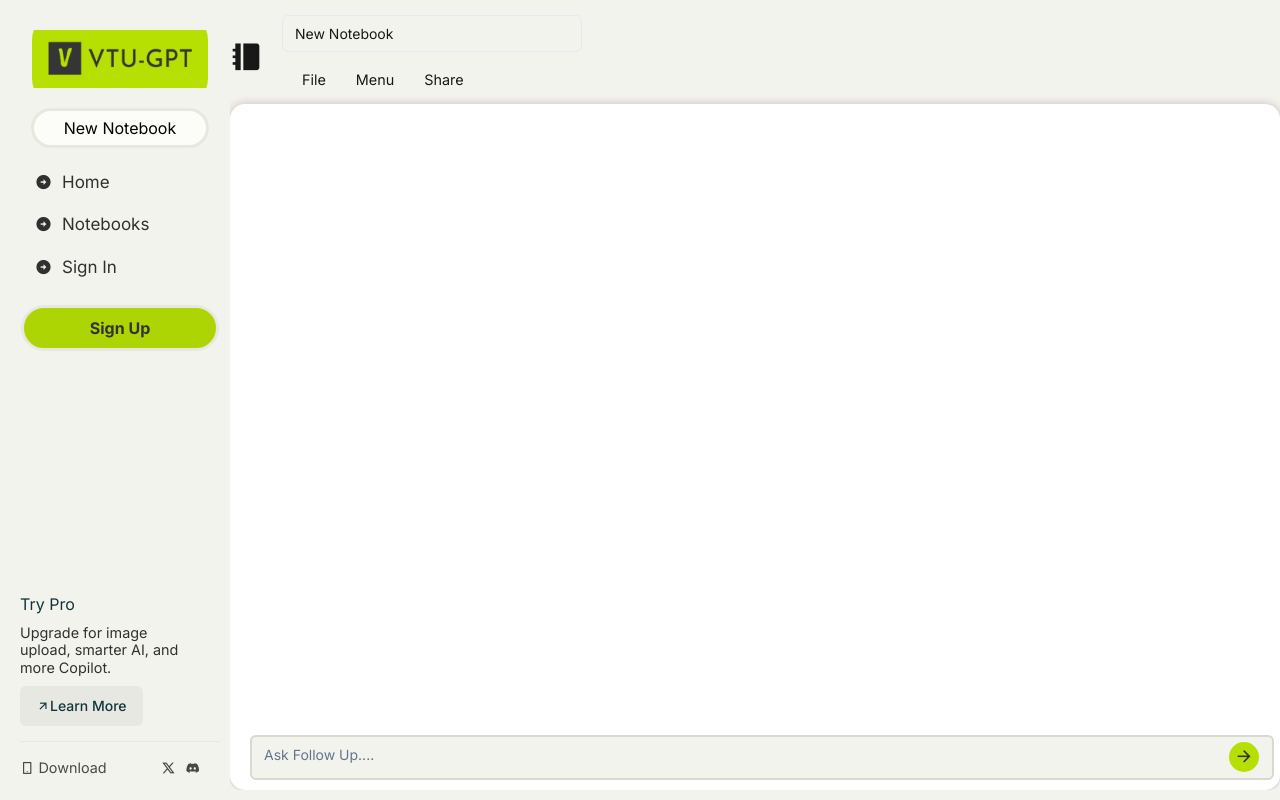
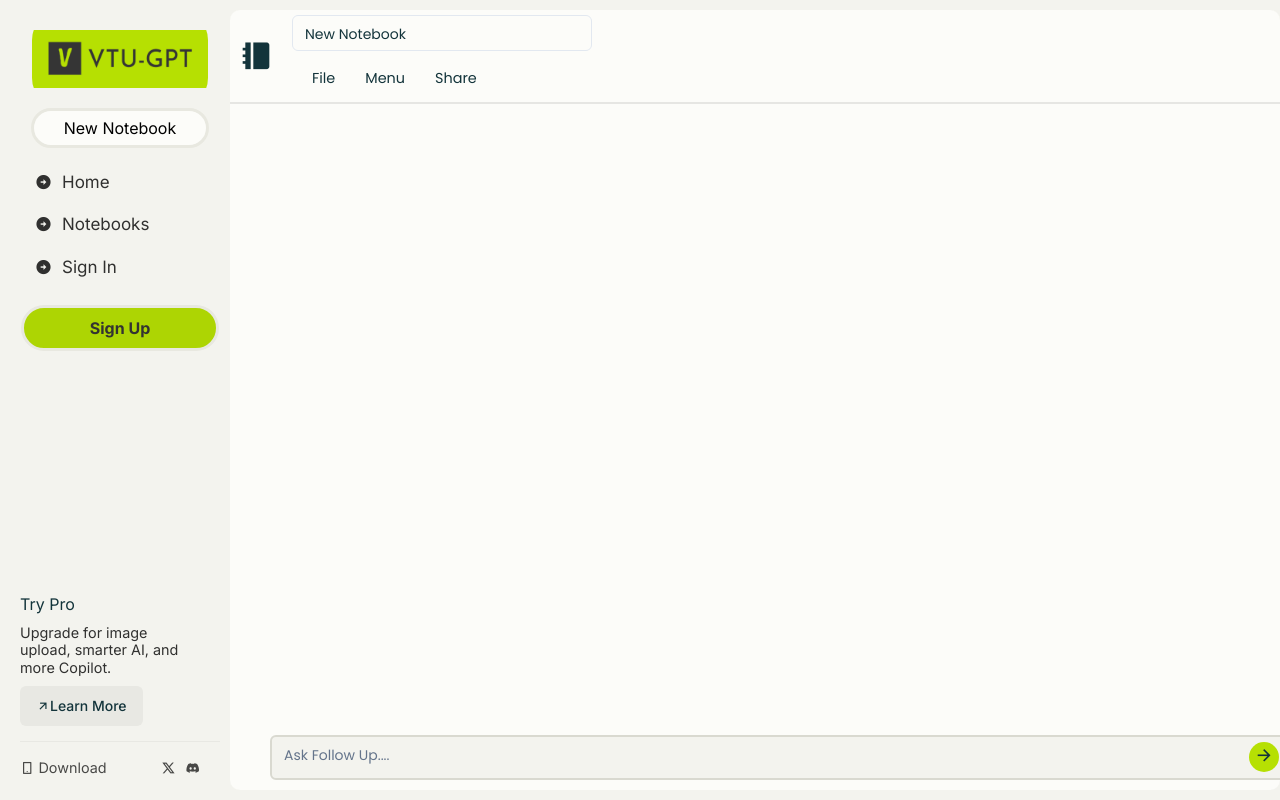
Before and after one commit to VTU-GPT/frontend-next, a Next.js app: page /answer in a window 1280 px wide. Built offline with nearby package versions, Linux system fonts and the light colour scheme.

Commit message:
updates css and alignment

```diff
--- a/app/globals.css
+++ b/app/globals.css
@@ -1,3 +1,5 @@
+@import url('https://fonts.googleapis.com/css2?family=Poppins:ital,wght@0,100;0,200;0,300;0,400;0,500;0,600;0,700;0,800;0,900;1,100;1,200;1,300;1,400;1,500;1,600;1,700;1,800&display=swap');
+
 @tailwind base;
 @tailwind components;
 @tailwind utilities;
@@ -15,6 +17,7 @@ body{
     justify-content: flex-end;
     align-items: center;
     position: relative;
+    font-family: "Poppins";
 }
 .logo{
     width: 80%;
@@ -242,6 +245,8 @@ main{
     height: 100%;
     width: 100%;
     background-color: #F3F3EE;
+    font-family: 'Poppins';
+    color:#13343B;
 }
 .answer-submenu-container{
     height: 12%;
@@ -249,7 +254,9 @@ main{
     display: flex;
     align-items: center;
     gap: 20px;
-    opacity: 0.9;
+    /* opacity: 0.9; */
+    background-color: #FCFCF9;
+    border-bottom: 2px solid rgba(128, 128, 128, 0.184);
 }
 .answer-submenu-container .submenu-div{
     height: 100%;
@@ -259,6 +266,7 @@ main{
 }
 .answer-submenu-container i{
     font-size: 2rem;
+    padding-left: 10px;
 }
 .notebook-name-box{
     height: 50%;
@@ -290,28 +298,24 @@ main{
     overflow-y: scroll;
     overflow-x: hidden;
     scroll-behavior: smooth;
-    box-shadow: 0px 0px 10px  rgb(206, 187, 187);
-    border-radius: 15px;
-    background-color: white;
-    color:#333332;
-    padding: 10px 20px;
+    background-color: #FCFCF9;
+    padding: 10px 8vw;
     position: absolute;
     bottom: 0px;
 }
 .question{
     padding: 10px 0px;
-    font-size: 2rem;
+    font-size: 1.7rem;
 }
 .answer{
-    font-size: 0.8rem;
-    margin-bottom: 20px;
-    opacity: 0.8;
+    font-size: 0.9rem;
 }
 .subanswer-div h1{
     font-size: 1.2rem;
+    font-weight: 400;
 }
 .subanswer-div p{
-    padding: 25px 15px;
+    padding: 15px 0px;
 }
 .answer-box::-webkit-scrollbar {
     width: 6px;
@@ -343,11 +347,11 @@ main{
     padding: 5px 10px;
     font-size: 0.8rem;
     border-radius: 10px;
-    background-color: #FCFCF9;
+    background-color: #F3F3EE;
     transition: all 0.3s ease;
 }
 .source-div:hover{
-    background-color:#b8b8b4;
+    background-color:#E8E8E3;
 }
 .source-div a{
     display: flex;
@@ -370,6 +374,7 @@ main{
     position: fixed;
     bottom: 20px;
     height: 45px;
+    left: 270px;
 }
 .answer-box .text-area{
     min-height: 0px;
--- a/components/AnswerPage.jsx
+++ b/components/AnswerPage.jsx
@@ -74,11 +74,11 @@ const AnswerPage = () => {
                                 <>
                                     <h3 key={index} className='question'>{(index + 1) + ".  " + el.question}</h3>
                                     <div className='subanswer-div'>
-                                        <h1><i class="ri-question-answer-fill"></i>  Answer</h1>
-                                        <p key={index} className='answer' style={{ whiteSpace: 'break-spaces' }}>{el.answer}</p>
+                                        <h1 className='flex gap-2'><svg aria-hidden="true" focusable="false" data-prefix="far" data-icon="align-left" className="svg-inline--fa fa-align-left fa-fw w-4 inline" role="img" xmlns="http://www.w3.org/2000/svg" viewBox="0 0 448 512"><path fill="currentColor" d="M24 40C10.7 40 0 50.7 0 64S10.7 88 24 88H264c13.3 0 24-10.7 24-24s-10.7-24-24-24H24zm0 128c-13.3 0-24 10.7-24 24s10.7 24 24 24H424c13.3 0 24-10.7 24-24s-10.7-24-24-24H24zM0 320c0 13.3 10.7 24 24 24H264c13.3 0 24-10.7 24-24s-10.7-24-24-24H24c-13.3 0-24 10.7-24 24zM24 424c-13.3 0-24 10.7-24 24s10.7 24 24 24H424c13.3 0 24-10.7 24-24s-10.7-24-24-24H24z"></path></svg><span>Answer</span></h1>
+                                        <p key={index} className='answer' style={{ whiteSpace: 'break-spaces' }}>{el.answer.slice(2)}</p>
                                     </div>
                                     <div className="source-container">
-                                        <h1><i class="ri-database-fill"></i> Sources</h1>
+                                        <h1 className='flex gap-2'><svg aria-hidden="true" focusable="false" data-prefix="far" data-icon="list-timeline" className="svg-inline--fa fa-list-timeline fa-fw w-4 inline" role="img" xmlns="http://www.w3.org/2000/svg" viewBox="0 0 512 512"><path fill="currentColor" d="M219.9 112H400V80H219.9l-16 16 16 16zm-72.6-4.7c-6.2-6.2-6.2-16.4 0-22.6l43.3-43.3c6-6 14.1-9.4 22.6-9.4H416c17.7 0 32 14.3 32 32v64c0 17.7-14.3 32-32 32H213.3c-8.5 0-16.6-3.4-22.6-9.4l-43.3-43.3zM64 128a32 32 0 1 1 0-64 32 32 0 1 1 0 64zm0 160a32 32 0 1 1 0-64 32 32 0 1 1 0 64zM32 416a32 32 0 1 1 64 0 32 32 0 1 1 -64 0zm187.9 16H400V400H219.9l-16 16 16 16zm-72.6-4.7c-6.2-6.2-6.2-16.4 0-22.6l43.3-43.3c6-6 14.1-9.4 22.6-9.4H416c17.7 0 32 14.3 32 32v64c0 17.7-14.3 32-32 32H213.3c-8.5 0-16.6-3.4-22.6-9.4l-43.3-43.3zM203.9 256l16 16H464V240H219.9l-16 16zm-13.3 54.6l-43.3-43.3c-6.2-6.2-6.2-16.4 0-22.6l43.3-43.3c6-6 14.1-9.4 22.6-9.4H480c17.7 0 32 14.3 32 32v64c0 17.7-14.3 32-32 32H213.3c-8.5 0-16.6-3.4-22.6-9.4z"></path></svg><span>Sources</span></h1>
                                         <div><Source />
                                             <Source />
                                             <Source />
@@ -97,18 +97,20 @@ const AnswerPage = () => {
                             }}
                             onKeyDown={async (e) => {
                                 if (e.key === "Enter") {
+                                    setquestion("")
+                                    e.target.blur();
                                     const resp = await handleAsk(question);
                                     await dispatch(addAnswer(resp))
-                                    setquestion("")
                                     scrollTolast()
                                 }
                             }}
                         />
                         <button className='ask-btn'><i className="ri-arrow-right-line"
-                            onClick={async () => {
+                            onClick={async (e) => {
+                                setquestion("")
+                                e.target.blur();
                                 const resp = await handleAsk(question);
                                 await dispatch(addAnswer(resp))
-                                setquestion("")
                                 scrollTolast()
                             }} ></i></button>
                     </div>
```
